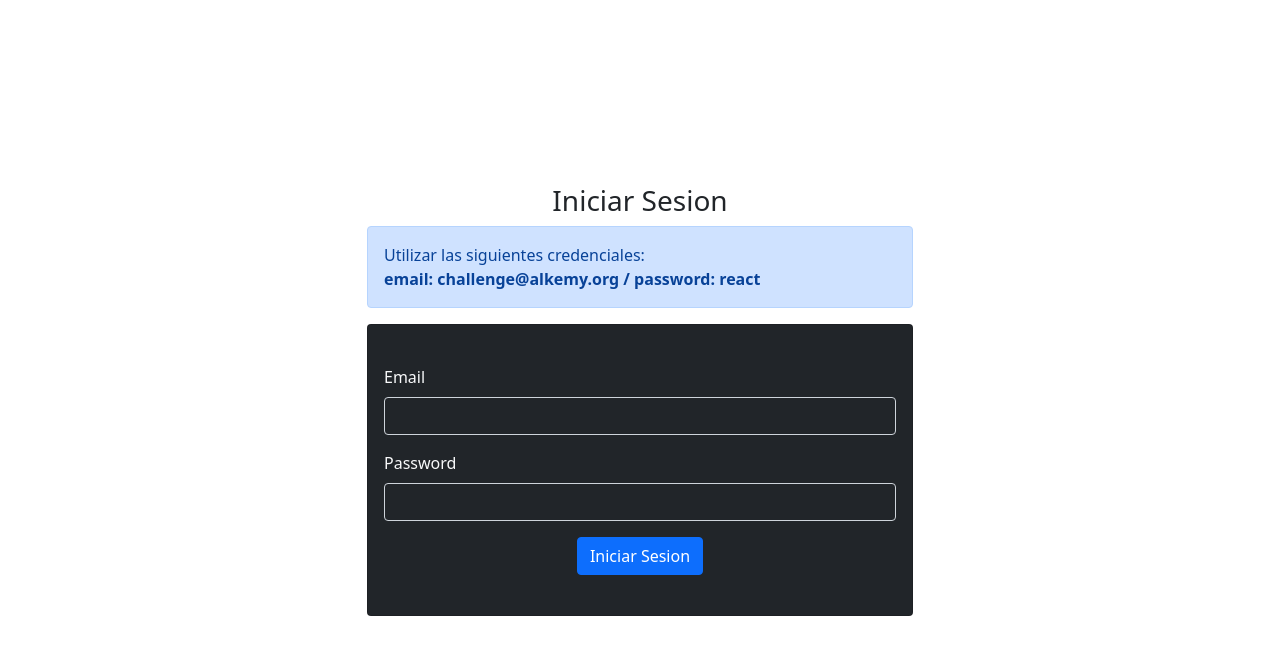
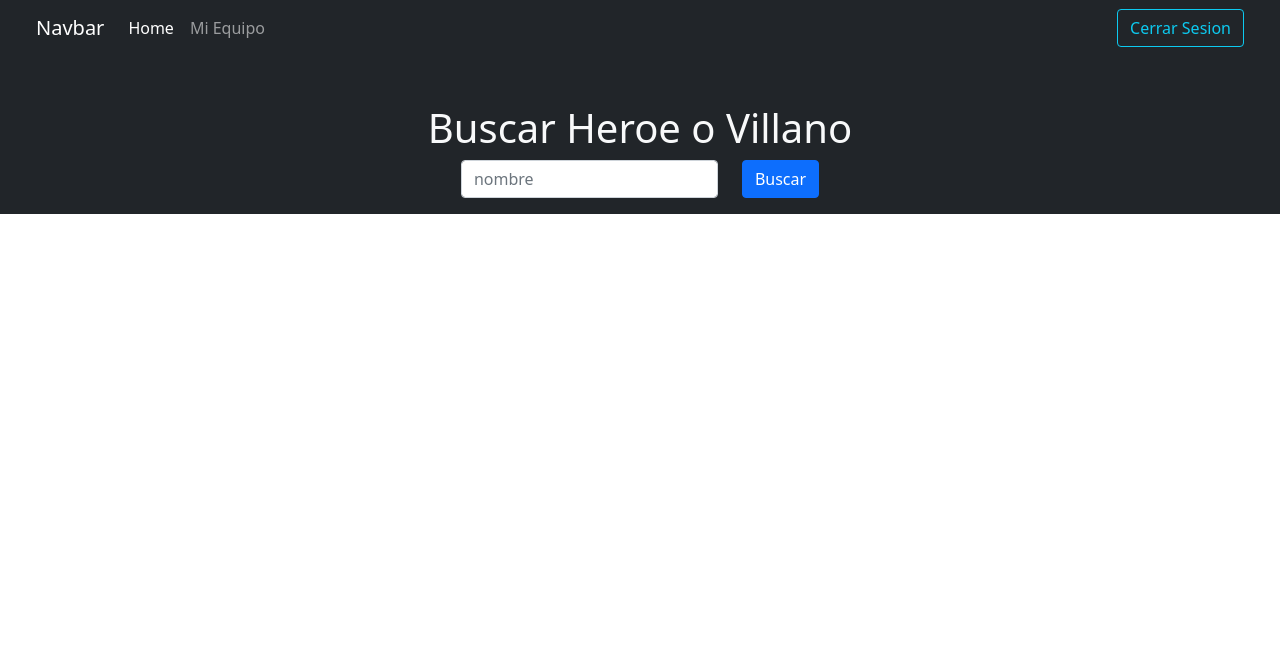
Before and after one commit to Maxi-rpc/challenge-alkemy-react-hero, a React (Create React App) app: page / in a window 1280 px wide. Shown: the top 654 px of the page. Built offline with nearby package versions, Linux system fonts and the light colour scheme.

Commit message:
Add
Se crea Home, Search, componentes Navbar Card

```diff
--- a/src/App.js
+++ b/src/App.js
@@ -1,13 +1,14 @@
 //import logo from "./logo.svg";
 //import "./App.css";
 import { BrowserRouter, Routes, Route } from "react-router-dom";
-import { Login } from "./pages/index";
+import { Login, Search } from "./pages/index";
 
 function App() {
   return (
     <BrowserRouter>
       <Routes>
-				<Route path="/" element={<Login></Login>}></Route>
+        <Route path="/login" element={<Login></Login>}></Route>
+        <Route path="/" element={<Search></Search>}></Route>
       </Routes>
     </BrowserRouter>
   );
--- a/src/components/card/Card.js
+++ b/src/components/card/Card.js
@@ -0,0 +1,17 @@
+export default function Card() {
+  return (
+    <>
+      <div class="card bg-dark text-white">
+        <img src="..." class="card-img" alt="..." />
+        <div class="card-img-overlay">
+          <h5 class="card-title">Card title</h5>
+          <p class="card-text">
+            This is a wider card with supporting text below as a natural lead-in
+            to additional content. This content is a little bit longer.
+          </p>
+          <p class="card-text">Last updated 3 mins ago</p>
+        </div>
+      </div>
+    </>
+  );
+}
--- a/src/components/index.js
+++ b/src/components/index.js
@@ -1,5 +1,7 @@
 import card from "./card/Card";
 import formLogin from "./form/FormLogin";
+import navBar from "./navbar/Navbar";
 
 export const FormLogin = formLogin;
 export const Card = card;
+export const NavBar = navBar;
--- /dev/null
+++ b/src/components/navbar/Navbar.js
@@ -0,0 +1,41 @@
+export default function Navbar() {
+  return (
+    <>
+      <nav className="navbar navbar-expand-lg navbar-dark bg-dark">
+        <div className="container-fluid">
+          <a className="navbar-brand" href="#">
+            Navbar
+          </a>
+          <button
+            className="navbar-toggler"
+            type="button"
+            data-bs-toggle="collapse"
+            data-bs-target="#navbarSupportedContent"
+            aria-controls="navbarSupportedContent"
+            aria-expanded="false"
+            aria-label="Toggle navigation"
+          >
+            <span className="navbar-toggler-icon"></span>
+          </button>
+          <div className="collapse navbar-collapse" id="navbarSupportedContent">
+            <ul className="navbar-nav me-auto mb-2 mb-lg-0">
+              <li className="nav-item">
+                <a className="nav-link active" aria-current="page" href="#">
+                  Home
+                </a>
+              </li>
+              <li className="nav-item">
+                <a className="nav-link">Mi Equipo</a>
+              </li>
+            </ul>
+            <div className="d-flex">
+              <button className="btn btn-outline-info" type="submit">
+                Cerrar Sesion
+              </button>
+            </div>
+          </div>
+        </div>
+      </nav>
+    </>
+  );
+}
--- /dev/null
+++ b/src/pages/home/Home.js
@@ -0,0 +1,22 @@
+import { NavBar } from "../../components/index";
+
+export default function Home() {
+  return (
+    <>
+      <div className="container-fluid bg-dark text-light">
+        <div className="row">
+          <div className="col-12">
+            <NavBar></NavBar>
+          </div>
+        </div>
+        <section className="my-5">
+          <div className="row justify-content-center text-center">
+            <div className="col-md-6">
+              <h1>Home my team</h1>
+            </div>
+          </div>
+        </section>
+      </div>
+    </>
+  );
+}
--- a/src/pages/index.js
+++ b/src/pages/index.js
@@ -1,3 +1,7 @@
 import loginPage from "./login/Login";
+import homePage from "./home/Home";
+import searchPage from "./search/Search";
 
 export const Login = loginPage;
+export const Home = homePage;
+export const Search = searchPage;
--- /dev/null
+++ b/src/pages/search/Search.js
@@ -0,0 +1,78 @@
+import { NavBar } from "../../components/index";
+import { Formik, Form, Field, ErrorMessage } from "formik";
+import { GetHeroName } from "../../utils/index";
+
+export default function Search() {
+  const searchHero = async ({ search }) => {
+    const data = await GetHeroName({ search });
+    console.log(data);
+  };
+
+  return (
+    <>
+      <div className="container-fluid bg-dark text-light">
+        <div className="row">
+          <div className="col-12">
+            <NavBar></NavBar>
+          </div>
+        </div>
+        <section className="my-5">
+          <div className="row justify-content-center text-center">
+            <div className="col-md-6">
+              <h1>Buscar Heroe o Villano</h1>
+              <Formik
+                // valores de los inputs
+                initialValues={{ search: "" }}
+                // validar errores
+                validate={(valores) => {
+                  let errores = {};
+
+                  // validar
+                  if (!valores.search) {
+                    errores.search = "El campo no puede estar vacío";
+                  }
+
+                  // devolver obj errores
+                  return errores;
+                }}
+                // envio de formulario
+                onSubmit={(valores, { resetForm }) => {
+                  //resetForm();
+                  console.log(valores);
+                  searchHero(valores);
+                }}
+              >
+                {({ errors }) => (
+                  <Form>
+                    <div className="row justify-content-center">
+                      <div className="col-auto">
+                        <Field
+                          type="text"
+                          className="form-control"
+                          id="search"
+                          name="search"
+                          placeholder="nombre"
+                        />
+                        <ErrorMessage
+                          name="search"
+                          component={() => (
+                            <div className="error-input">{errors.search}</div>
+                          )}
+                        ></ErrorMessage>
+                      </div>
+                      <div className="col-auto">
+                        <button type="submit" className="btn btn-primary mb-3">
+                          Buscar
+                        </button>
+                      </div>
+                    </div>
+                  </Form>
+                )}
+              </Formik>
+            </div>
+          </div>
+        </section>
+      </div>
+    </>
+  );
+}
--- a/src/utils/Backend.js
+++ b/src/utils/Backend.js
@@ -1,14 +1,28 @@
 import axios from "axios";
+import { BACKEND_HERO_SEARCH } from "../services/Apirest";
 import Backend from "../services/index";
 
 let data = {
   message: "",
-  hero: "",
+  hero: {},
 };
 
 export const getHeroRandom = async () => {
   await axios
     .get(Backend.backend_hero)
+    .then((resp) => {
+      data.hero = resp.data;
+    })
+    .catch((error) => {
+      data.message = error;
+    });
+
+  return data;
+};
+
+export const getHeroName = async ({ search }) => {
+  await axios
+    .get(BACKEND_HERO_SEARCH + search)
     .then((resp) => {
       data.hero = resp.data;
     })
--- a/src/utils/index.js
+++ b/src/utils/index.js
@@ -1,4 +1,5 @@
-import { login, getHeroRandom } from "./Backend";
+import { login, getHeroRandom, getHeroName } from "./Backend";
 
 export const GetHeroRandom = getHeroRandom;
+export const GetHeroName = getHeroName;
 export const Login = login;
```
Also changed, not shown: src/pages/home/Home.css (added). Lines whose indentation alone changed are shown as unchanged.
